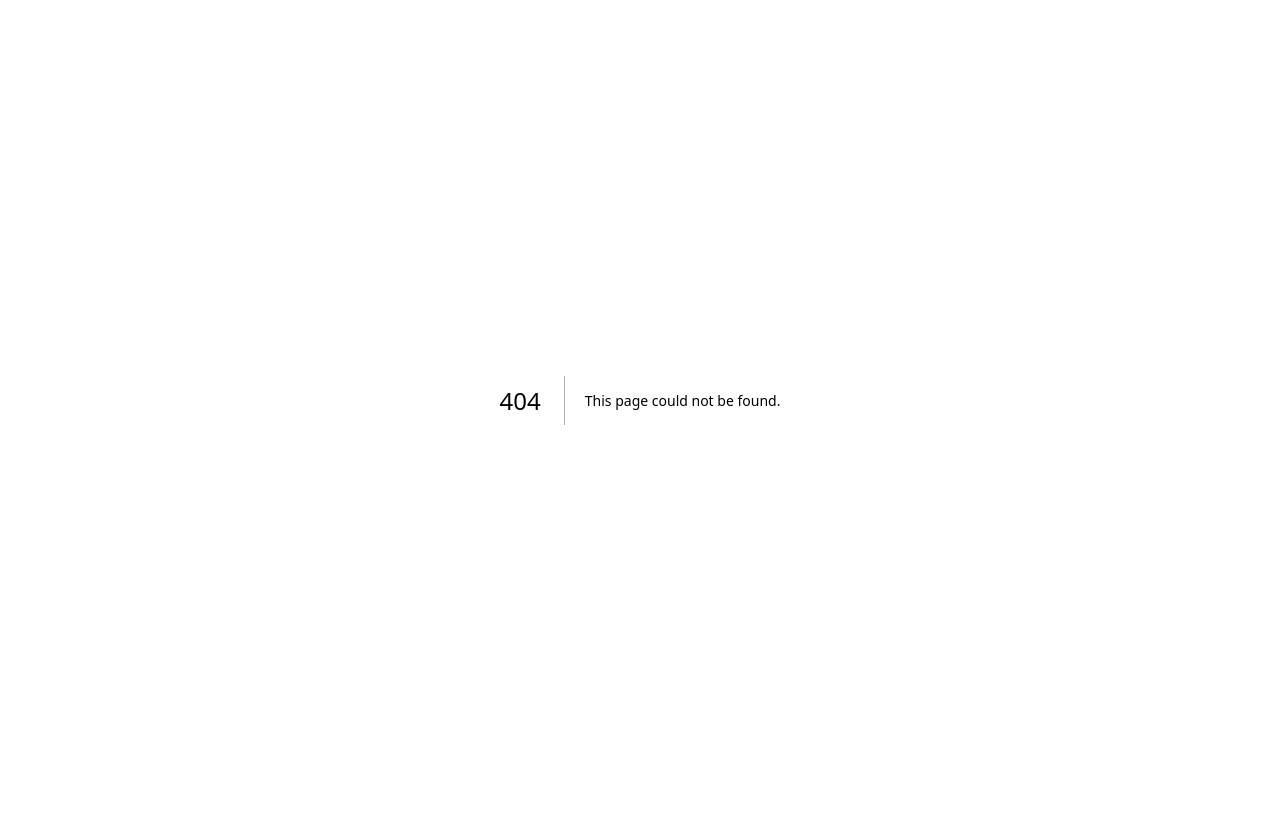
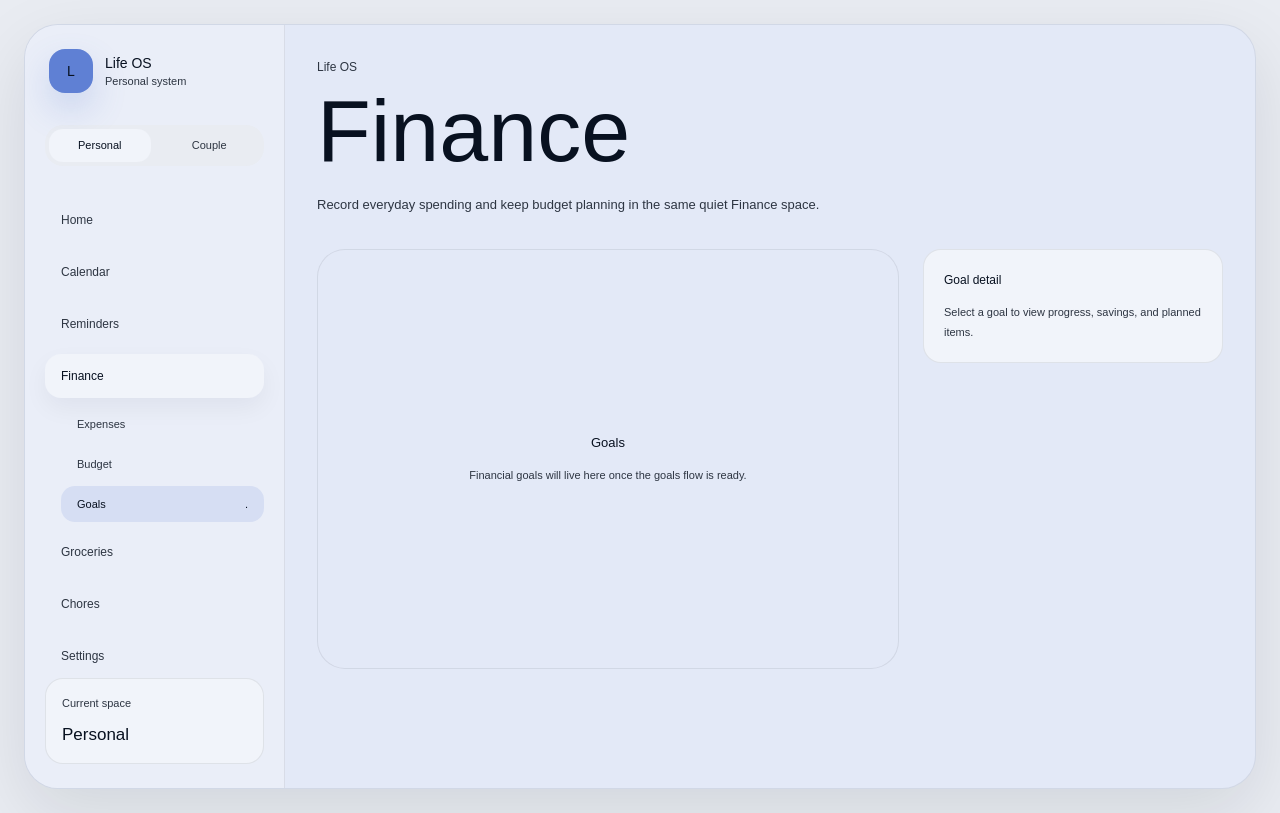
Before and after one commit to jfcjules/life-os, a Next.js app: page /finance/goals in a window 1280 px wide. Before the commit this address had no page. Built offline with nearby package versions, Linux system fonts and the light colour scheme; a web font is replaced by a local one.

Commit message:
feat(finance): move subsections into sidebar (#7)
LOS-42

```diff
--- /dev/null
+++ b/src/app/finance/budget/page.tsx
@@ -0,0 +1,5 @@
+import { FinanceWorkspace } from "@/features/finance/components/finance-workspace";
+
+export default function FinanceBudgetPage() {
+  return <FinanceWorkspace activeSection="Budget" />;
+}
--- /dev/null
+++ b/src/app/finance/expenses/page.tsx
@@ -0,0 +1,5 @@
+import { FinanceWorkspace } from "@/features/finance/components/finance-workspace";
+
+export default function FinanceExpensesPage() {
+  return <FinanceWorkspace activeSection="Expenses" />;
+}
--- /dev/null
+++ b/src/app/finance/goals/page.tsx
@@ -0,0 +1,5 @@
+import { FinanceWorkspace } from "@/features/finance/components/finance-workspace";
+
+export default function FinanceGoalsPage() {
+  return <FinanceWorkspace activeSection="Goals" />;
+}
--- a/src/app/finance/page.tsx
+++ b/src/app/finance/page.tsx
@@ -1,5 +1,5 @@
-import { FinanceWorkspace } from "@/features/finance/components/finance-workspace";
+import { redirect } from "next/navigation";
 
 export default function FinancePage() {
-  return <FinanceWorkspace />;
+  redirect("/finance/expenses");
 }
--- a/src/components/design-system/app-shell.tsx
+++ b/src/components/design-system/app-shell.tsx
@@ -5,15 +5,17 @@ import { Sidebar, primaryNavigation } from "./sidebar";
 export function AppShell({
   children,
   activeItem = "Home",
+  activeSubItem,
 }: {
   children: ReactNode;
   activeItem?: string;
+  activeSubItem?: string;
 }) {
   return (
     <main className="min-h-screen overflow-x-hidden bg-[var(--background-page)] px-6 py-6 text-[var(--text-primary)] max-sm:px-3 max-sm:py-3">
       <div className="mx-auto grid min-h-[calc(100vh-48px)] max-w-[1440px] grid-cols-1 overflow-hidden rounded-[34px] border border-[var(--border-subtle)] bg-[var(--surface-content)] shadow-[0_24px_70px_rgba(8,17,32,0.10)] lg:grid-cols-[260px_minmax(0,1fr)]">
-        <Sidebar activeItem={activeItem} />
-        <MobileNavigation activeItem={activeItem} />
+        <Sidebar activeItem={activeItem} activeSubItem={activeSubItem} />
+        <MobileNavigation activeItem={activeItem} activeSubItem={activeSubItem} />
         <section className="min-w-0 overflow-x-hidden px-8 py-8 max-sm:px-4">
           {children}
         </section>
@@ -22,7 +24,13 @@ export function AppShell({
   );
 }
 
-function MobileNavigation({ activeItem }: { activeItem: string }) {
+function MobileNavigation({
+  activeItem,
+  activeSubItem,
+}: {
+  activeItem: string;
+  activeSubItem?: string;
+}) {
   return (
     <div className="hidden min-w-0 border-b border-[var(--border-subtle)] bg-[rgba(241,244,250,0.58)] px-5 py-4 max-lg:block max-sm:px-4">
       <div className="flex min-w-0 items-center justify-between gap-4">
@@ -66,6 +74,34 @@ function MobileNavigation({ activeItem }: { activeItem: string }) {
           );
         })}
       </nav>
+
+      {activeItem === "Finance" ? (
+        <nav
+          aria-label="Finance navigation"
+          className="mt-3 flex min-w-0 max-w-full gap-2 overflow-x-auto pb-1"
+        >
+          {primaryNavigation
+            .find((item) => item.label === "Finance")
+            ?.subItems?.map((item) => {
+              const isActive = item.label === activeSubItem;
+
+              return (
+                <Link
+                  key={item.label}
+                  href={item.href}
+                  aria-current={isActive ? "page" : undefined}
+                  className={`grid min-h-9 shrink-0 place-items-center rounded-[13px] px-4 text-[10px] leading-4 ${
+                    isActive
+                      ? "bg-[rgba(207,217,242,0.72)] font-medium text-[var(--text-primary)]"
+                      : "text-[var(--text-muted)]"
+                  }`}
+                >
+                  {item.label}
+                </Link>
+              );
+            })}
+        </nav>
+      ) : null}
     </div>
   );
 }
--- a/src/components/design-system/sidebar.tsx
+++ b/src/components/design-system/sidebar.tsx
@@ -5,7 +5,15 @@ export const primaryNavigation: NavigationItem[] = [
   { label: "Home", href: "/" },
   { label: "Calendar", href: "/calendar" },
   { label: "Reminders", href: "/reminders" },
-  { label: "Finance", href: "/finance" },
+  {
+    label: "Finance",
+    href: "/finance/expenses",
+    subItems: [
+      { label: "Expenses", href: "/finance/expenses" },
+      { label: "Budget", href: "/finance/budget" },
+      { label: "Goals", href: "/finance/goals" },
+    ],
+  },
   { label: "Groceries", href: "/groceries" },
   { label: "Chores", href: "/chores" },
   { label: "Settings", href: "/settings" },
@@ -13,9 +21,11 @@ export const primaryNavigation: NavigationItem[] = [
 
 export function Sidebar({
   activeItem = "Home",
+  activeSubItem,
   navigationItems = primaryNavigation,
 }: {
   activeItem?: string;
+  activeSubItem?: string;
   navigationItems?: NavigationItem[];
 }) {
   return (
@@ -51,12 +61,13 @@ export function Sidebar({
         <nav className="mt-8 space-y-2" aria-label="Primary navigation">
           {navigationItems.map((item) => {
             const isActive = item.label === activeItem;
+            const hasSubItems = Boolean(item.subItems?.length);
 
             return (
+              <div key={item.label}>
                 <Link
-                key={item.label}
                   href={item.href}
-                aria-current={isActive ? "page" : undefined}
+                  aria-current={isActive && !activeSubItem ? "page" : undefined}
                   className={`flex min-h-11 items-center justify-between rounded-[16px] px-4 text-[12px] leading-5 ${
                     isActive
                       ? "bg-[var(--surface-raised)] font-medium shadow-[0_10px_24px_rgba(8,17,32,0.05)]"
@@ -64,8 +75,38 @@ export function Sidebar({
                   }`}
                 >
                   <span>{item.label}</span>
-                {isActive ? <span aria-hidden="true">.</span> : null}
+                  {isActive && !hasSubItems ? (
+                    <span aria-hidden="true">.</span>
+                  ) : null}
                 </Link>
+
+                {hasSubItems ? (
+                  <div className="mt-2 space-y-1 pl-4">
+                    {item.subItems?.map((subItem) => {
+                      const isSubItemActive =
+                        isActive && subItem.label === activeSubItem;
+
+                      return (
+                        <Link
+                          key={subItem.label}
+                          href={subItem.href}
+                          aria-current={isSubItemActive ? "page" : undefined}
+                          className={`flex min-h-9 items-center justify-between rounded-[14px] px-4 text-[11px] leading-4 transition ${
+                            isSubItemActive
+                              ? "bg-[rgba(207,217,242,0.72)] font-medium text-[var(--text-primary)]"
+                              : "text-[var(--text-muted)] hover:text-[var(--text-primary)]"
+                          }`}
+                        >
+                          <span>{subItem.label}</span>
+                          {isSubItemActive ? (
+                            <span aria-hidden="true">.</span>
+                          ) : null}
+                        </Link>
+                      );
+                    })}
+                  </div>
+                ) : null}
+              </div>
             );
           })}
         </nav>
--- a/src/components/design-system/types.ts
+++ b/src/components/design-system/types.ts
@@ -1,6 +1,7 @@
 export type NavigationItem = {
   label: string;
   href: string;
+  subItems?: NavigationItem[];
 };
 
 export type QuickAddType = "expense" | "reminder" | "event" | "grocery";
--- a/src/features/finance/components/finance-view-toggle.tsx
+++ /dev/null
@@ -1,38 +0,0 @@
-export type FinanceView = "Expenses" | "Budget";
-
-const financeViews: FinanceView[] = ["Expenses", "Budget"];
-
-export function FinanceViewToggle({
-  activeView,
-  onSelectView,
-}: {
-  activeView: FinanceView;
-  onSelectView: (view: FinanceView) => void;
-}) {
-  return (
-    <div
-      className="grid rounded-[18px] bg-[var(--background-page)] p-1 max-sm:w-full max-sm:grid-cols-2 sm:inline-grid sm:grid-flow-col"
-      aria-label="Finance view"
-    >
-      {financeViews.map((view) => {
-        const isActive = activeView === view;
-
-        return (
-          <button
-            key={view}
-            type="button"
-            aria-pressed={isActive}
-            className={`min-h-10 rounded-[14px] px-5 text-[12px] font-medium transition ${
-              isActive
-                ? "bg-[var(--surface-raised)] text-[var(--text-primary)] shadow-[0_10px_24px_rgba(8,17,32,0.05)]"
-                : "text-[var(--text-muted)] hover:text-[var(--text-primary)]"
-            }`}
-            onClick={() => onSelectView(view)}
-          >
-            {view}
-          </button>
-        );
-      })}
-    </div>
-  );
-}
--- a/src/features/finance/components/finance-workspace.tsx
+++ b/src/features/finance/components/finance-workspace.tsx
@@ -6,6 +6,7 @@ import {
   AppShell,
   Button,
   Card,
+  Panel,
 } from "@/components/design-system";
 
 import {
@@ -41,19 +42,19 @@ import { ConfirmDeleteDialog } from "./confirm-delete-dialog";
 import { ExpenseDetail } from "./expense-detail";
 import { ExpenseForm } from "./expense-form";
 import { ExpenseHistory } from "./expense-history";
-import {
-  FinanceViewToggle,
-  type FinanceView,
-} from "./finance-view-toggle";
 
-export function FinanceWorkspace() {
+export type FinanceSection = "Expenses" | "Budget" | "Goals";
+
+export function FinanceWorkspace({
+  activeSection = "Expenses",
+}: {
+  activeSection?: FinanceSection;
+}) {
   const today = useMemo(() => new Date(), []);
   const seedExpenses = useMemo(() => createSeedExpenses(today), [today]);
   const seedBudgets = useMemo(() => createSeedBudgets(), []);
   const [expenses, setExpenses] = useState(seedExpenses);
   const [budgets, setBudgets] = useState(seedBudgets);
-  const [activeFinanceView, setActiveFinanceView] =
-    useState<FinanceView>("Expenses");
   const [hasLoadedStoredExpenses, setHasLoadedStoredExpenses] = useState(false);
   const [hasLoadedStoredBudgets, setHasLoadedStoredBudgets] = useState(false);
   const [isAddExpenseOpen, setIsAddExpenseOpen] = useState(false);
@@ -213,7 +214,7 @@ export function FinanceWorkspace() {
   }
 
   return (
-    <AppShell activeItem="Finance">
+    <AppShell activeItem="Finance" activeSubItem={activeSection}>
       <div className="flex min-h-full flex-col gap-8">
         <header className="flex items-start justify-between gap-6 max-md:flex-col">
           <div className="max-w-[700px]">
@@ -230,24 +231,20 @@ export function FinanceWorkspace() {
           </div>
 
           <div className="flex flex-wrap items-center justify-end gap-3 max-md:justify-start">
-            {activeFinanceView === "Expenses" ? (
+            {activeSection === "Expenses" ? (
               <Button onClick={() => setIsAddExpenseOpen(true)}>
                 Add expense
               </Button>
-            ) : (
+            ) : null}
+            {activeSection === "Budget" ? (
               <Button onClick={() => setIsAddBudgetOpen(true)}>
                 Add budget
               </Button>
-            )}
+            ) : null}
           </div>
         </header>
 
-        <FinanceViewToggle
-          activeView={activeFinanceView}
-          onSelectView={setActiveFinanceView}
-        />
-
-        {activeFinanceView === "Expenses" ? (
+        {activeSection === "Expenses" ? (
           <div className="grid grid-cols-1 gap-6 xl:grid-cols-[minmax(0,1.35fr)_minmax(300px,0.65fr)]">
             <ExpenseHistory
               expenses={periodExpenses}
@@ -296,7 +293,9 @@ export function FinanceWorkspace() {
               </Card>
             </aside>
           </div>
-        ) : (
+        ) : null}
+
+        {activeSection === "Budget" ? (
           <div className="grid grid-cols-1 gap-6 xl:grid-cols-[minmax(0,1.35fr)_minmax(300px,0.65fr)]">
             <BudgetList
               budgets={budgets}
@@ -344,10 +343,12 @@ export function FinanceWorkspace() {
               </Card>
             </aside>
           </div>
-        )}
+        ) : null}
+
+        {activeSection === "Goals" ? <FinanceGoalsEmptyState /> : null}
       </div>
 
-      {activeFinanceView === "Expenses" && isAddExpenseOpen ? (
+      {activeSection === "Expenses" && isAddExpenseOpen ? (
         <ExpenseForm
           budgets={budgets}
           today={today}
@@ -356,7 +357,7 @@ export function FinanceWorkspace() {
         />
       ) : null}
 
-      {activeFinanceView === "Budget" && isAddBudgetOpen ? (
+      {activeSection === "Budget" && isAddBudgetOpen ? (
         <BudgetForm
           today={today}
           onAddBudget={handleAddBudget}
@@ -364,7 +365,7 @@ export function FinanceWorkspace() {
         />
       ) : null}
 
-      {activeFinanceView === "Budget" && selectedBudget && isAddConceptOpen ? (
+      {activeSection === "Budget" && selectedBudget && isAddConceptOpen ? (
         <ConceptForm
           budgetName={selectedBudget.name}
           onAddConcept={handleAddConcept}
@@ -382,3 +383,27 @@ export function FinanceWorkspace() {
     </AppShell>
   );
 }
+
+function FinanceGoalsEmptyState() {
+  return (
+    <div className="grid grid-cols-1 gap-6 xl:grid-cols-[minmax(0,1.35fr)_minmax(300px,0.65fr)]">
+      <Panel className="grid min-h-[420px] place-items-center">
+        <div className="max-w-[420px] text-center">
+          <p className="text-[13px] font-medium leading-5">Goals</p>
+          <p className="mt-3 text-[11px] leading-5 text-[var(--text-muted)]">
+            Financial goals will live here once the goals flow is ready.
+          </p>
+        </div>
+      </Panel>
+
+      <aside className="min-w-0 space-y-6">
+        <Card>
+          <p className="text-[12px] font-medium leading-5">Goal detail</p>
+          <p className="mt-3 text-[11px] leading-5 text-[var(--text-muted)]">
+            Select a goal to view progress, savings, and planned items.
+          </p>
+        </Card>
+      </aside>
+    </div>
+  );
+}
```
Lines whose indentation alone changed are shown as unchanged.
